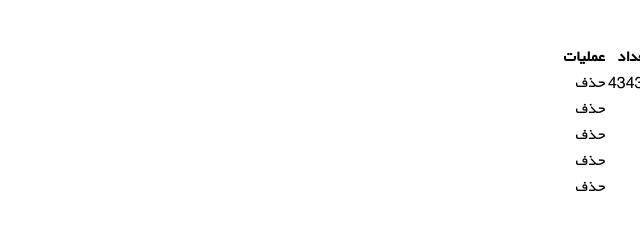
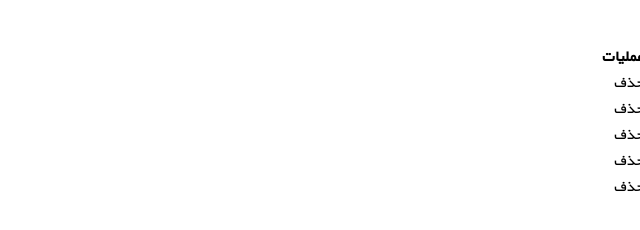
Before and after one commit to mahlakhalili/admin-pannel, a React (Vite) app: page /product/list in a window 1280 px wide. Shown: the part 392-622 px from the top of the page, without its empty margins (640-1280 px from the left). Built offline with nearby package versions, Linux system fonts and the light colour scheme; data requests are answered from the project's data file.

Commit message:
Update ProductList.jsx

```diff
--- a/src/pages/ProductList.jsx
+++ b/src/pages/ProductList.jsx
@@ -3,7 +3,7 @@ import useDeleteProduct from '../hooks/apis/product/useDeleteProduct';
 import Button from '../components/Button';
 const ProductList = () => {
 	const { data: products } = useGetProductList();
-	const deleteProduct = useDeleteProduct();
+
 	return (
 		<div className="page">
 			<h1 className="text-2xl">لیست محصولات</h1>
@@ -22,23 +22,10 @@ const ProductList = () => {
 					</thead>
 					<tbody>
 						{products?.map((product, index) => (
-							<tr key={product.id}>
-								<td>{index + 1}</td>
-								<td>{product.title}</td>
-								<td>{product.price}</td>
-								<td>{product.discount || 0}</td>
-								<td>{product.count}</td>
-								<td>
-									<Button
-										text="حذف"
-										color="red"
-										loading={deleteProduct.isPending}
-										onClick={() => {
-											deleteProduct.mutate(product.id);
-										}}
-									/>
-								</td>
-							</tr>
+							<TableRow
+								key={product.id}
+								row={index}
+							/>
 						))}
 					</tbody>
 				</table>
@@ -47,4 +34,27 @@ const ProductList = () => {
 	);
 };
 
+const TableRow = ({ row, id, title, price, discount, count }) => {
+	const deleteProduct = useDeleteProduct();
+	return (
+		<tr key={id}>
+			<td>{row}</td>
+			<td>{title}</td>
+			<td>{price}</td>
+			<td>{discount || 0}</td>
+			<td>{count}</td>
+			<td>
+				<Button
+					text="حذف"
+					color="red"
+					loading={deleteProduct.isPending}
+					onClick={() => {
+						deleteProduct.mutate(id);
+					}}
+				/>
+			</td>
+		</tr>
+	);
+};
+
 export default ProductList;
```
